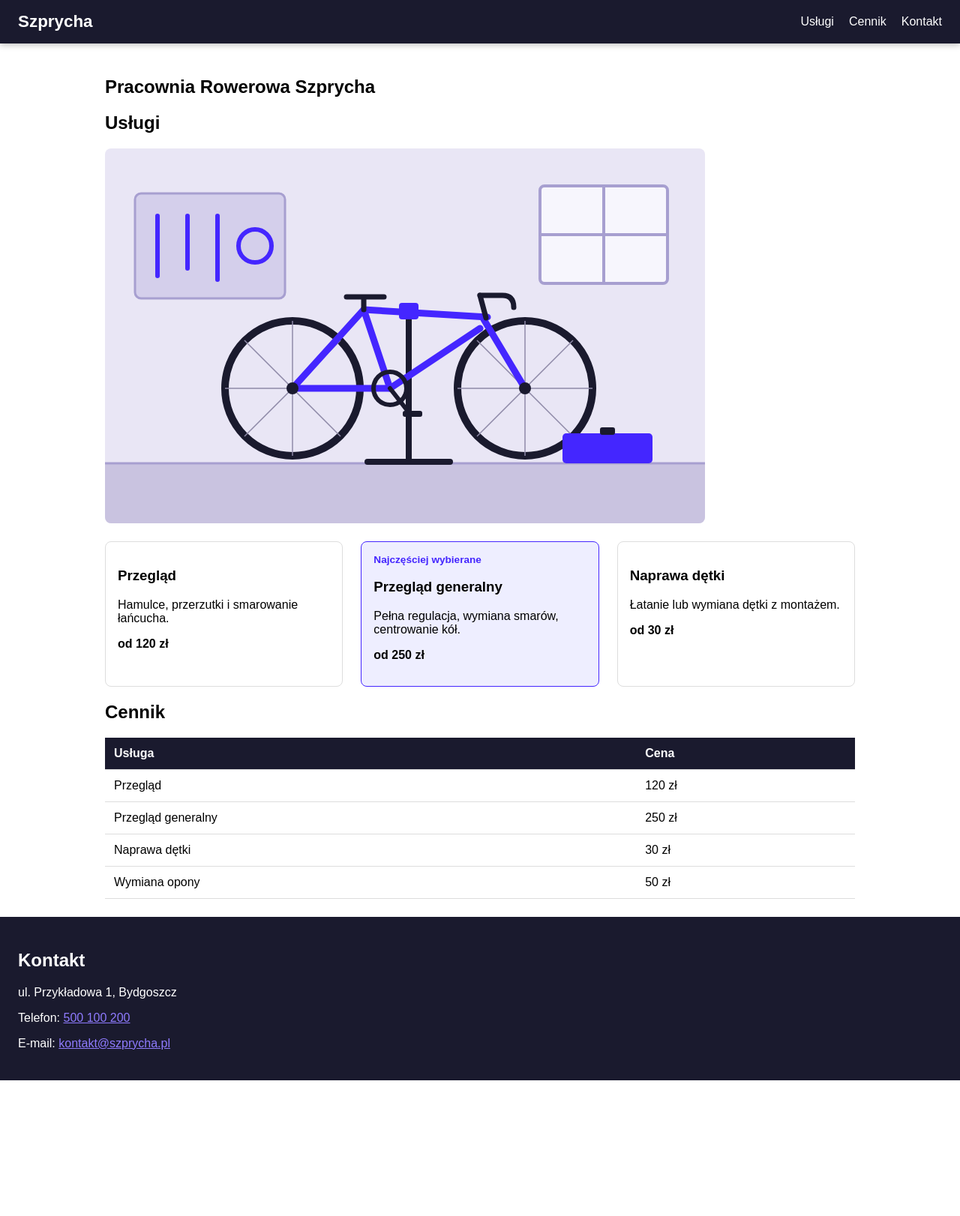
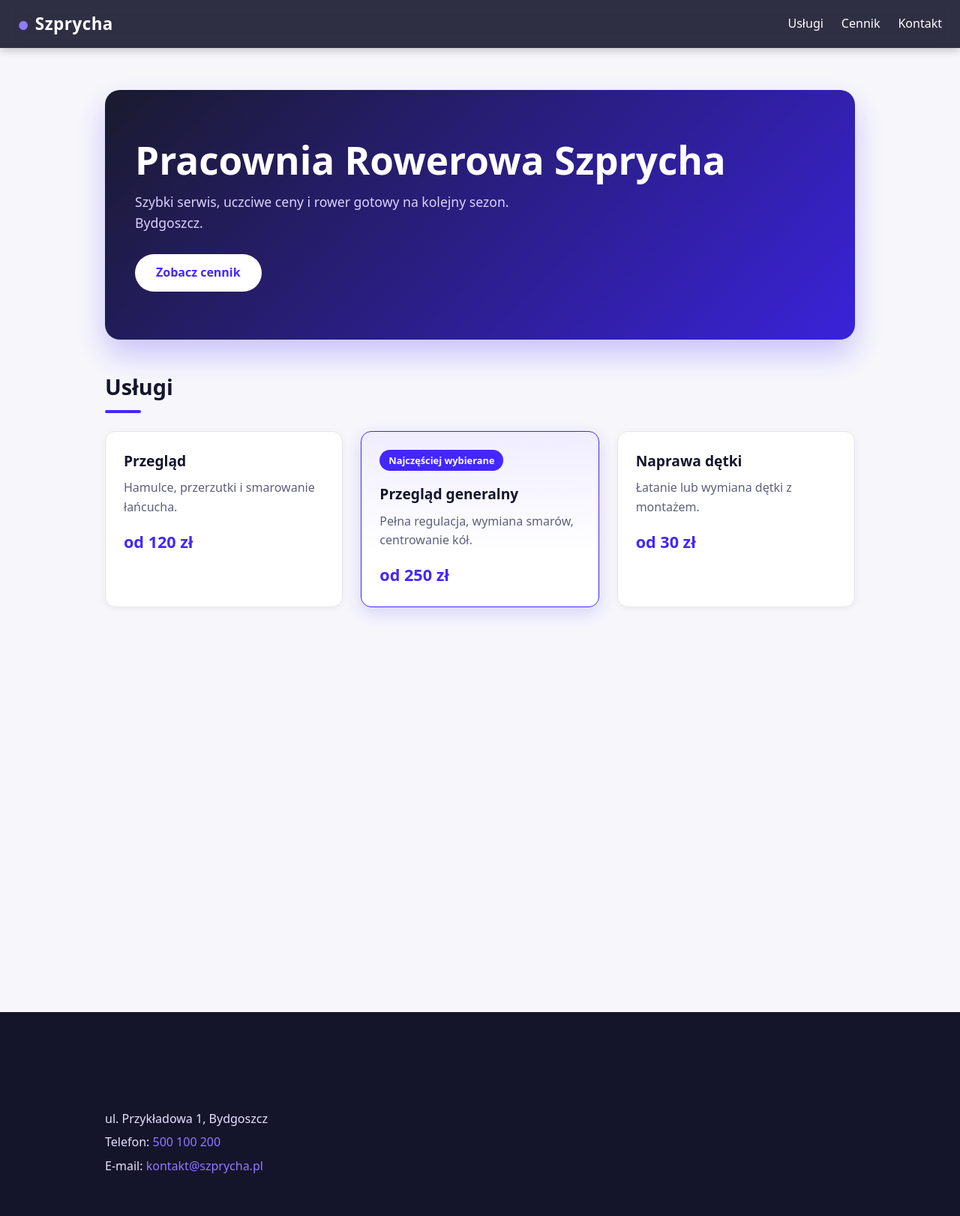
Before and after one commit to rafal121341/Technologie_Internetowe_Rafa-Rzelek, a PHP site: page / in a window 1280 px wide. Shown: the whole page at 75% size. Before the commit the page ends 1441 px from the top, so only its background shows below. Run offline with PHP 8.4, Linux system fonts and the light colour scheme.

Commit message:
lab1: nowy uklad strony

```diff
--- a/index.html
+++ b/index.html
@@ -18,9 +18,13 @@
 
   <main>
     <section id="uslugi">
+      <div class="intro">
         <h1>Pracownia Rowerowa Szprycha</h1>
+        <p>Szybki serwis, uczciwe ceny i rower gotowy na kolejny sezon. Bydgoszcz.</p>
+        <a class="btn" href="#cennik">Zobacz cennik</a>
+      </div>
+
       <h2>Usługi</h2>
-<img class="hero-img" src="rower.svg" alt="Rower na stojaku w warsztacie">
       <div class="cards">
         <article class="card">
           <h3>Przegląd</h3>
@@ -40,6 +44,7 @@
         </article>
       </div>
     </section>
+
     <section id="cennik">
       <h2>Cennik</h2>
       <table class="price-table">
--- a/style.css
+++ b/style.css
@@ -1,34 +1,194 @@
-body { font-family: Arial, sans-serif; margin: 0; }
+:root {
+  --accent: #4426ff;
+  --accent-light: #8f7bff;
+  --dark: #14142b;
+  --text: #24243b;
+  --muted: #5f5f7a;
+  --bg: #f7f7fb;
+  --border: #e4e4ef;
+}
 
+html { scroll-behavior: smooth; }
+
+body {
+  margin: 0;
+  font-family: system-ui, -apple-system, "Segoe UI", Roboto, Arial, sans-serif;
+  color: var(--text);
+  background: var(--bg);
+  line-height: 1.6;
+}
+
+a:focus-visible { outline: 3px solid var(--accent-light); outline-offset: 3px; border-radius: 4px; }
+
+/* ---------- Nagłówek i menu ---------- */
 .site-header {
+  position: sticky;
+  top: 0;
+  z-index: 10;
   display: flex;
   justify-content: space-between;
   align-items: center;
-  padding: 16px 24px;
-  background: #1a1a2e;
-  box-shadow: 0 2px 8px rgba(0, 0, 0, 0.25);
+  padding: 14px 24px;
+  background: rgba(20, 20, 43, 0.88);
+  backdrop-filter: blur(10px);
+  box-shadow: 0 2px 12px rgba(0, 0, 0, 0.25);
 }
-.logo { margin: 0; font-size: 1.4rem; font-weight: bold; color: #fff; }
-.menu { display: flex; gap: 20px; }
-.menu a { text-decoration: none; color: #fff; transition: color 0.2s; }
-.menu a:hover { color: #8f7bff; }
-main { max-width: 1000px; margin: 0 auto; padding: 24px; }
+.logo {
+  margin: 0;
+  font-size: 1.4rem;
+  font-weight: 800;
+  letter-spacing: 0.5px;
+  color: #fff;
+}
+.logo::before { content: "●"; margin-right: 8px; font-size: 0.7em; color: var(--accent-light); }
+
+.menu { display: flex; gap: 24px; }
+.menu a {
+  position: relative;
+  padding: 4px 0;
+  color: #fff;
+  text-decoration: none;
+  transition: color 0.2s;
+}
+.menu a::after {
+  content: "";
+  position: absolute;
+  left: 0; bottom: 0;
+  width: 100%; height: 2px;
+  background: var(--accent-light);
+  transform: scaleX(0);
+  transform-origin: left;
+  transition: transform 0.3s ease;
+}
+.menu a:hover { color: var(--accent-light); }
+.menu a:hover::after { transform: scaleX(1); }
+
+/* ---------- Układ ---------- */
+main { max-width: 1000px; margin: 0 auto; padding: 24px 24px 48px; }
+section { padding: 32px 0; scroll-margin-top: 80px; }
+
+h2 { position: relative; margin: 40px 0 24px; font-size: 1.8rem; color: var(--dark); }
+h2::after {
+  content: "";
+  display: block;
+  width: 48px; height: 4px;
+  margin-top: 8px;
+  border-radius: 2px;
+  background: var(--accent);
+}
+
+/* ---------- Sekcja wprowadzająca ---------- */
+.intro {
+  padding: 64px 40px;
+  border-radius: 20px;
+  color: #fff;
+  background: linear-gradient(135deg, #1a1a2e 0%, #3a22d9 100%);
+  box-shadow: 0 20px 40px rgba(68, 38, 255, 0.25);
+  animation: fadeUp 0.7s ease backwards;
+}
+.intro h1 { margin: 0 0 12px; font-size: clamp(2rem, 5vw, 3.2rem); line-height: 1.15; }
+.intro p { max-width: 520px; margin: 0 0 28px; font-size: 1.1rem; color: #d9d4ff; }
+.btn {
+  display: inline-block;
+  padding: 12px 28px;
+  border-radius: 999px;
+  font-weight: 700;
+  text-decoration: none;
+  color: var(--accent);
+  background: #fff;
+  transition: transform 0.2s, box-shadow 0.2s;
+}
+.btn:hover { transform: translateY(-3px); box-shadow: 0 8px 20px rgba(0, 0, 0, 0.3); }
+
+/* ---------- Karty ---------- */
 .cards { display: flex; flex-wrap: wrap; gap: 24px; }
-.card { flex: 1 1 260px; border: 1px solid #ddd; border-radius: 8px; padding: 16px; }
-.card--highlight { border-color: #4426FF; background: #eef; }
-.card__price { font-weight: bold; }
-.badge { margin: 0 0 8px; font-size: 0.85rem; font-weight: bold; color: #4426FF; }
-.price-table { width: 100%; border-collapse: collapse; }
-.price-table th, .price-table td { padding: 12px; border-bottom: 1px solid #ddd; text-align: left; }
-.price-table thead { background: #1a1a2e; color: #fff; }
-.num { text-align: right; }
-footer { padding: 24px; background: #1a1a2e; color: #fff; }
-footer a { color: #8f7bff; }
-.card { transition: transform 0.2s, box-shadow 0.2s; }
-.card:hover { transform: translateY(-6px); box-shadow: 0 8px 20px rgba(0, 0, 0, 0.15); }
+.card {
+  flex: 1 1 260px;
+  padding: 24px;
+  background: #fff;
+  border: 1px solid var(--border);
+  border-radius: 14px;
+  box-shadow: 0 2px 8px rgba(20, 20, 43, 0.05);
+  transition: transform 0.25s ease, box-shadow 0.25s ease, border-color 0.25s;
+  animation: fadeUp 0.6s ease backwards;
+}
+.card:nth-child(2) { animation-delay: 0.12s; }
+.card:nth-child(3) { animation-delay: 0.24s; }
+.card:hover { transform: translateY(-6px); box-shadow: 0 14px 30px rgba(20, 20, 43, 0.14); }
+.card h3 { margin: 0 0 8px; font-size: 1.2rem; color: var(--dark); }
+.card p { margin: 0 0 16px; color: var(--muted); }
+.card--highlight {
+  border-color: var(--accent);
+  background: linear-gradient(180deg, #f0edff 0%, #fff 70%);
+  box-shadow: 0 8px 24px rgba(68, 38, 255, 0.18);
+}
+.badge {
+  display: inline-block;
+  margin: 0 0 12px;
+  padding: 4px 12px;
+  font-size: 0.8rem;
+  font-weight: 700;
+  color: #fff !important;
+  background: var(--accent);
+  border-radius: 999px;
+}
+.card .card__price { margin: 0; font-size: 1.35rem; font-weight: 800; color: var(--accent); }
 
+/* ---------- Tabela cennika ---------- */
+.price-table {
+  width: 100%;
+  border-collapse: separate;
+  border-spacing: 0;
+  overflow: hidden;
+  background: #fff;
+  border: 1px solid var(--border);
+  border-radius: 14px;
+  box-shadow: 0 2px 8px rgba(20, 20, 43, 0.05);
+}
+.price-table th, .price-table td { padding: 14px 20px; text-align: left; }
+.price-table thead { background: var(--dark); color: #fff; }
+.price-table tbody tr { transition: background 0.2s; }
+.price-table tbody tr:nth-child(even) { background: #f5f4fc; }
+.price-table tbody tr:hover { background: #ebe8ff; }
+.price-table td { border-top: 1px solid var(--border); }
+.num { text-align: right !important; font-variant-numeric: tabular-nums; font-weight: 600; }
+
+/* ---------- Stopka ---------- */
+footer {
+  padding: 48px max(24px, calc((100% - 1000px) / 2));
+  color: #e6e3ff;
+  background: var(--dark);
+}
+footer h2 { margin-top: 0; color: #fff; }
+footer p { margin: 6px 0; }
+footer a { color: var(--accent-light); text-decoration: none; border-bottom: 1px solid transparent; transition: border-color 0.2s; }
+footer a:hover { border-bottom-color: var(--accent-light); }
+
+/* ---------- Animacje ---------- */
+@keyframes fadeUp {
+  from { opacity: 0; transform: translateY(24px); }
+  to   { opacity: 1; transform: translateY(0); }
+}
+
+/* Pojawianie się elementów przy przewijaniu (nowoczesne przeglądarki) */
+@supports (animation-timeline: view()) {
+  h2, .price-table {
+    animation: fadeUp linear backwards;
+    animation-timeline: view();
+    animation-range: entry 0% entry 35%;
+  }
+}
+
+/* ---------- Telefon ---------- */
 @media (max-width: 600px) {
-  .site-header { flex-direction: column; gap: 12px; }
-  .menu { flex-direction: column; align-items: center; gap: 8px; }
+  .site-header { flex-direction: column; gap: 10px; }
+  .menu { gap: 20px; }
+  .intro { padding: 40px 24px; }
+  .price-table th, .price-table td { padding: 12px; }
 }
-.hero-img { display: block; max-width: 100%; height: auto; margin: 0 0 24px; border-radius: 8px; }
+
+/* Dla osób wrażliwych na ruch */
+@media (prefers-reduced-motion: reduce) {
+  html { scroll-behavior: auto; }
+  *, *::before, *::after { animation: none !important; transition: none !important; }
+}
```
Lines whose indentation alone changed are shown as unchanged.
